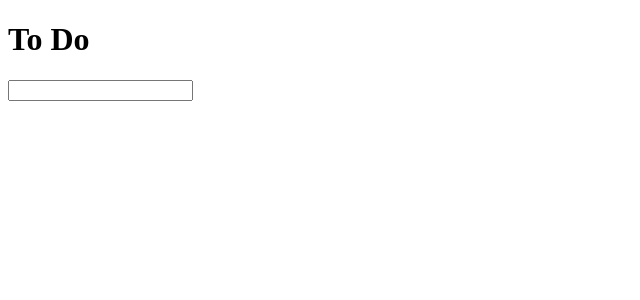
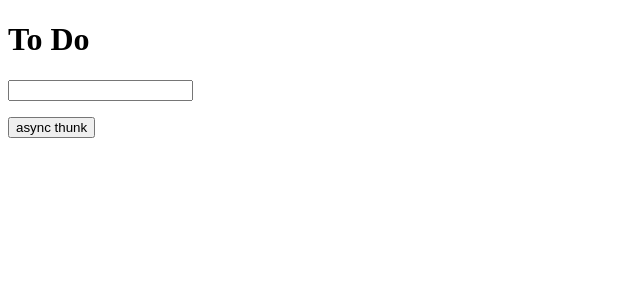
Before and after one commit to HYUNSOOSHIN/redux, a React (Create React App) app: page /#/ in a window 1280 px wide. Shown: the top 300 px of the page, without its empty margins (0-640 px from the left). Built offline with nearby package versions, Linux system fonts and the light colour scheme.

Commit message:
@reduxjs/toolkit - createAsyncThunk (with axios)

```diff
--- a/package.json
+++ b/package.json
@@ -7,6 +7,7 @@
     "@testing-library/jest-dom": "^5.16.5",
     "@testing-library/react": "^13.4.0",
     "@testing-library/user-event": "^13.5.0",
+    "axios": "^1.3.5",
     "react": "^18.2.0",
     "react-dom": "^18.2.0",
     "react-redux": "^8.0.5",
--- a/src/routes/Home.js
+++ b/src/routes/Home.js
@@ -1,6 +1,6 @@
 import React, { useState } from 'react'
 import { useDispatch, useSelector } from 'react-redux'
-import { add } from '../store';
+import { add, fetchTestAsyncThunk } from '../store';
 import ToDo from '../components/ToDo';
 
 function Home() {
@@ -21,6 +21,10 @@ function Home() {
                 <input type="text" value={text} onChange={e=>setText(e.target.value)}></input>
             </form>
             <ul>{toDos.map((toDo) => <ToDo key={toDo.id} text={toDo.text} id={toDo.id}/>)}</ul>
+
+            <button onClick={() => {
+                dispatch(fetchTestAsyncThunk())
+            }}>async thunk</button>
         </>
     )
 }
--- a/src/store.js
+++ b/src/store.js
@@ -1,4 +1,17 @@
-import { configureStore, createSlice, combineReducers } from "@reduxjs/toolkit"
+import { configureStore, createSlice, combineReducers, createAsyncThunk } from "@reduxjs/toolkit"
+import axios from "axios"
+
+export const fetchTestAsyncThunk = createAsyncThunk('async/fetchTest', async (params, thunkAPI) => {
+    try {
+        // thunkAPI.dispatch(setLoading(true))
+        const result = await axios.get(`https://jsonplaceholder.typicode.com/posts`)
+        // thunkAPI.dispatch(setLoading(false))
+        // thunkAPI.fulfillWithValue(result.data)
+        return result.data
+    } catch (error) {
+        return thunkAPI.rejectWithValue(error)
+    }
+})
 
 const toDos = createSlice({
     name: 'toDosReducer',
@@ -10,6 +23,18 @@ const toDos = createSlice({
         remove: (state, action) => {
             return state.filter(toDo => toDo.id !== parseInt(action.payload))
         }
+    },
+    extraReducers: {
+        [fetchTestAsyncThunk.pending]: (state) => {
+            console.log('pending')
+        },
+        [fetchTestAsyncThunk.fulfilled]: (state, action) => {
+            console.log('fulfilled', action.payload)
+            state.push(...action.payload.map(item => ({...item, text: item.title})))
+        },
+        [fetchTestAsyncThunk.rejected]: (state, action) => {
+            console.log('rejected', action.error)
+        },
     }
 })
 
```
Also changed, not shown: 1 other file (tests, documents, lock files or other folders).
